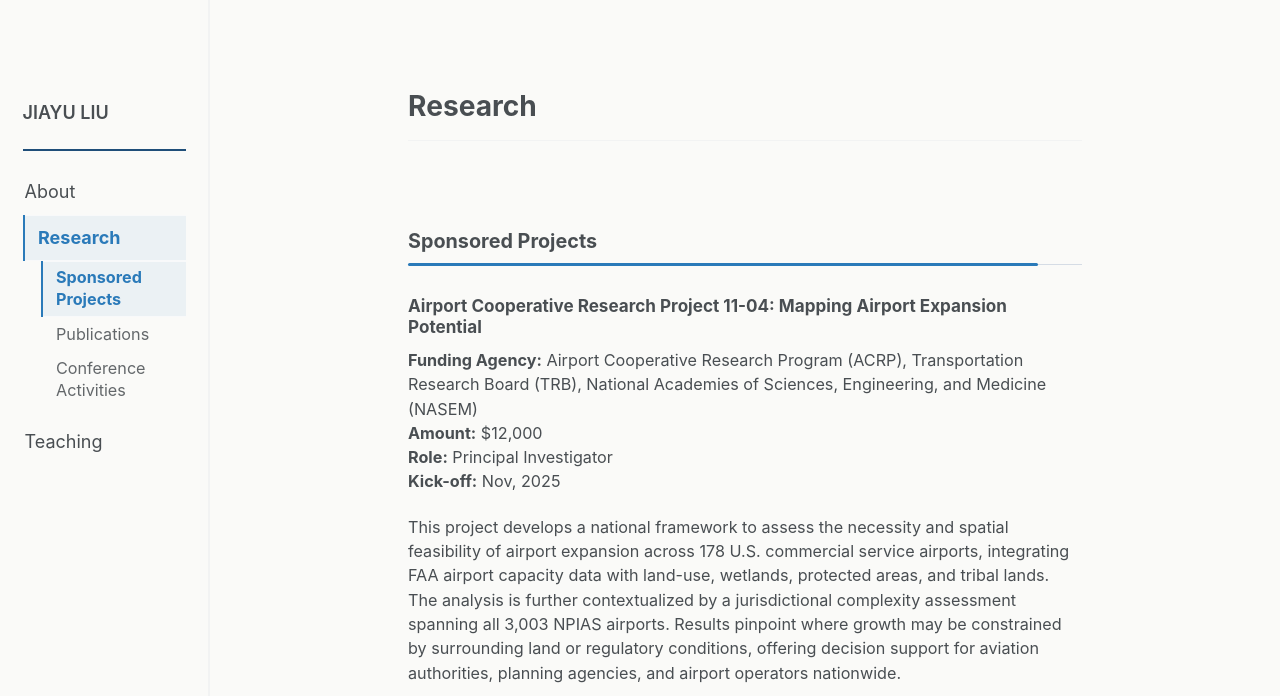
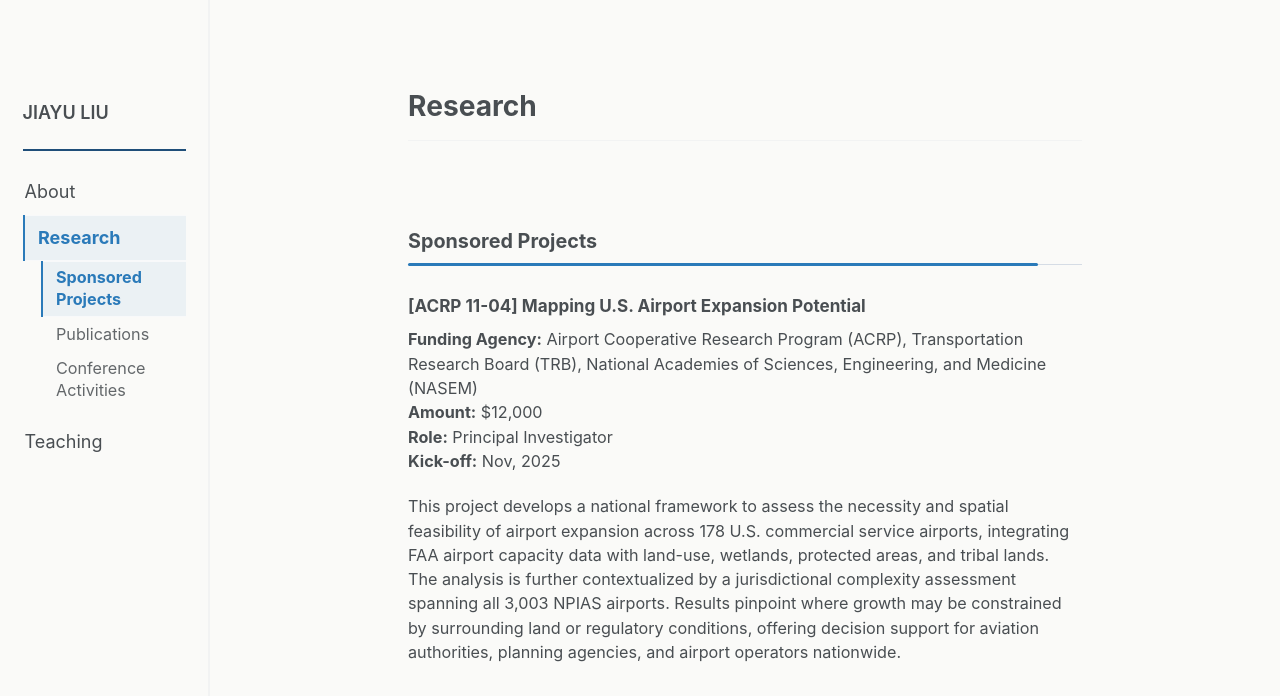
Before and after one commit to liu3309/liu3309.github.io, a Jekyll site: the page built from _pages/research.md, in a window 1280 px wide and 900 px high, cut to the strip 0-696 px from the top of the window. Built offline with Jekyll 4.4.1, drawn with Linux system fonts in a browser that asks for light colours; a script that is not in the unit is left out.

Commit message:
Update project title for ACRP 11-04

```diff
--- a/_pages/research.md
+++ b/_pages/research.md
@@ -17,7 +17,7 @@ author_profile: false
 <div style="height: 2rem;"></div>
 <h2 id="sponsored-projects">Sponsored Projects</h2>
 
-<h3>Airport Cooperative Research Project 11-04: Mapping Airport Expansion Potential</h3>
+<h3>[ACRP 11-04] Mapping U.S. Airport Expansion Potential</h3>
 
 <p class="research-project__meta">
   <strong>Funding Agency:</strong> Airport Cooperative Research Program (ACRP), Transportation Research Board (TRB), National Academies of Sciences, Engineering, and Medicine (NASEM) <br>
```
